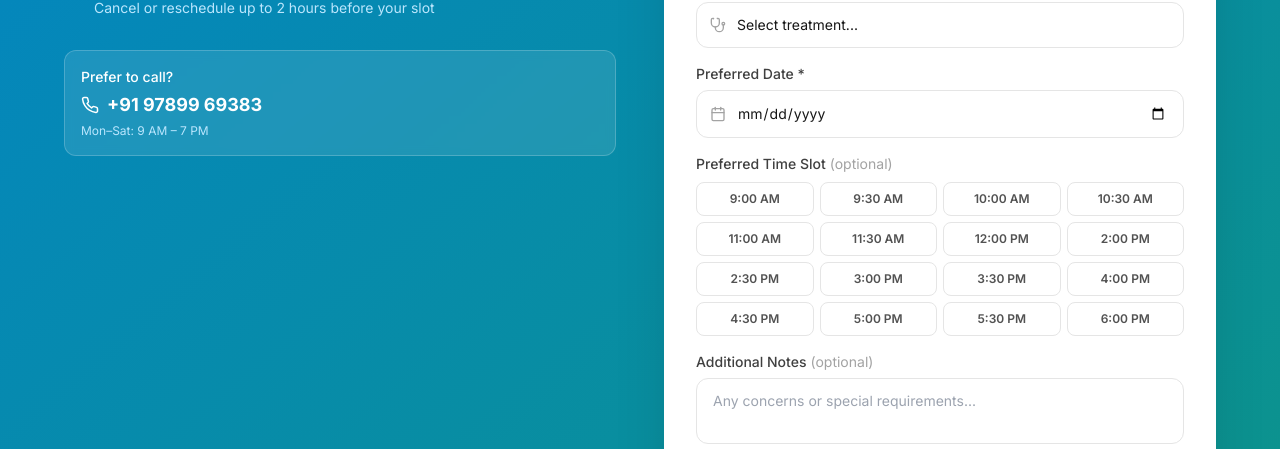
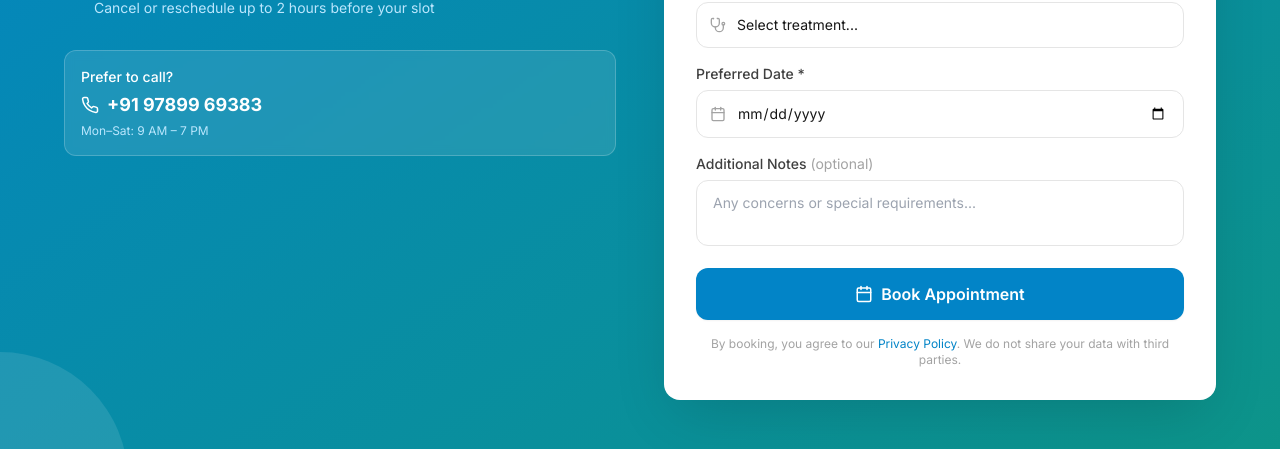
Before and after one commit to pranav869/dental, a Next.js app: page / in a window 1280 px wide. Shown: the part 6185-6634 px from the top of the page. Built offline with nearby package versions, Linux system fonts and the light colour scheme.

Commit message:
Remove preferred time slot picker from booking form

```diff
--- a/components/Appointment.tsx
+++ b/components/Appointment.tsx
@@ -34,17 +34,10 @@ const treatments = [
   "Other / Consultation",
 ];
 
-const timeSlots = [
-  "9:00 AM", "9:30 AM", "10:00 AM", "10:30 AM",
-  "11:00 AM", "11:30 AM", "12:00 PM", "2:00 PM",
-  "2:30 PM", "3:00 PM", "3:30 PM", "4:00 PM",
-  "4:30 PM", "5:00 PM", "5:30 PM", "6:00 PM",
-];
 
 export default function Appointment() {
   const [submitted, setSubmitted] = useState(false);
   const [loading, setLoading] = useState(false);
-  const [selectedSlot, setSelectedSlot] = useState("");
   const [ref, inView] = useInView({ triggerOnce: true, threshold: 0.1 });
 
   const {
@@ -62,14 +55,12 @@ export default function Appointment() {
         phone: data.phone,
         problem: data.treatment,
         date: data.date,
-        time: selectedSlot || "Not specified",
         notes: data.message || "",
         status: "pending",
         createdAt: serverTimestamp(),
       });
       setSubmitted(true);
       reset();
-      setSelectedSlot("");
     } catch (err) {
       console.error("Booking save error:", err);
     } finally {
@@ -329,34 +320,6 @@ export default function Appointment() {
                     )}
                   </div>
 
-                  {/* Time slot picker */}
-                  <div>
-                    <label className="block text-sm font-medium text-neutral-700 mb-2">
-                      Preferred Time Slot
-                      <span className="text-neutral-400 font-normal ml-1">
-                        (optional)
-                      </span>
-                    </label>
-                    <div className="grid grid-cols-4 gap-1.5">
-                      {timeSlots.map((slot) => (
-                        <button
-                          key={slot}
-                          type="button"
-                          onClick={() =>
-                            setSelectedSlot(selectedSlot === slot ? "" : slot)
-                          }
-                          className={`py-2 text-xs font-semibold rounded-lg border transition-all ${
-                            selectedSlot === slot
-                              ? "bg-primary-600 text-white border-primary-600"
-                              : "border-neutral-200 text-neutral-600 hover:border-primary-300 hover:bg-primary-50"
-                          }`}
-                        >
-                          {slot}
-                        </button>
-                      ))}
-                    </div>
-                  </div>
-
                   {/* Message */}
                   <div>
                     <label className="block text-sm font-medium text-neutral-700 mb-1.5">
```
